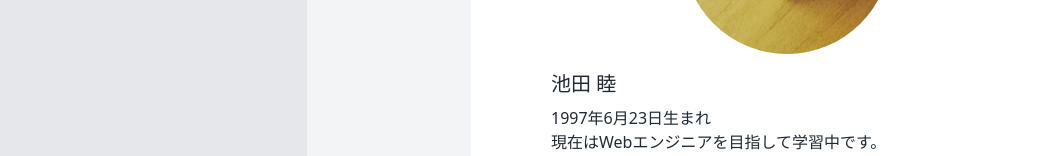
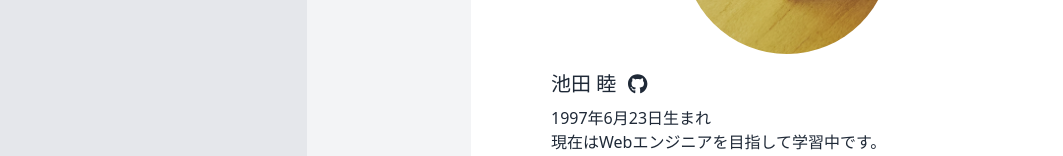
Before and after one commit to atsuikeda/atsuikeda-Portfolio, a Next.js app: page /about in a window 1280 px wide. Shown: the part 326-482 px from the top of the page, without its empty margins (13-1076 px from the left). Built offline with nearby package versions, Linux system fonts and the light colour scheme.

Commit message:
About githubアイコンの追加

```diff
--- a/package.json
+++ b/package.json
@@ -10,6 +10,7 @@
   },
   "dependencies": {
     "@fortawesome/fontawesome-svg-core": "^6.5.1",
+    "@fortawesome/free-brands-svg-icons": "^6.5.1",
     "@fortawesome/free-regular-svg-icons": "^6.5.1",
     "@fortawesome/free-solid-svg-icons": "^6.5.1",
     "@fortawesome/react-fontawesome": "^0.2.0",
--- a/src/components/templates/About.tsx
+++ b/src/components/templates/About.tsx
@@ -1,5 +1,9 @@
 import Image from "next/image";
 import SectionTitle from "../elements/SectionTitle";
+import { FontAwesomeIcon } from "@fortawesome/react-fontawesome";
+
+import Link from "next/link";
+import { faGithub } from "@fortawesome/free-brands-svg-icons";
 
 export default function About() {
   return (
@@ -15,11 +19,24 @@ export default function About() {
           />
         </div>
         <div className="mt-4 pl-4">
-          <p className="text-xl">池田 睦</p>
+          <div className="flex items-end">
+            <p className="text-xl">池田 睦</p>
+            <Link
+              href="https://github.com/atsuikeda"
+              target="_blank"
+              rel="noopener noreferrer"
+              className="hover:opacity-80"
+            >
+              <FontAwesomeIcon icon={faGithub} className="pl-3 h-5" />
+            </Link>
+          </div>
           <p className="mt-2">
-            1997年6月23日生まれ<br />
-            現在はWebエンジニアを目指して学習中です。<br />
-            主にReact,Next.jsをメインとしたフロントエンドの学習に力を入れています。<br />
+            1997年6月23日生まれ
+            <br />
+            現在はWebエンジニアを目指して学習中です。
+            <br />
+            主にReact,Next.jsをメインとしたフロントエンドの学習に力を入れています。
+            <br />
             料理・洋服・革製品が好き。
           </p>
         </div>
```
Also changed, not shown: 1 other file (tests, documents, lock files or other folders).
